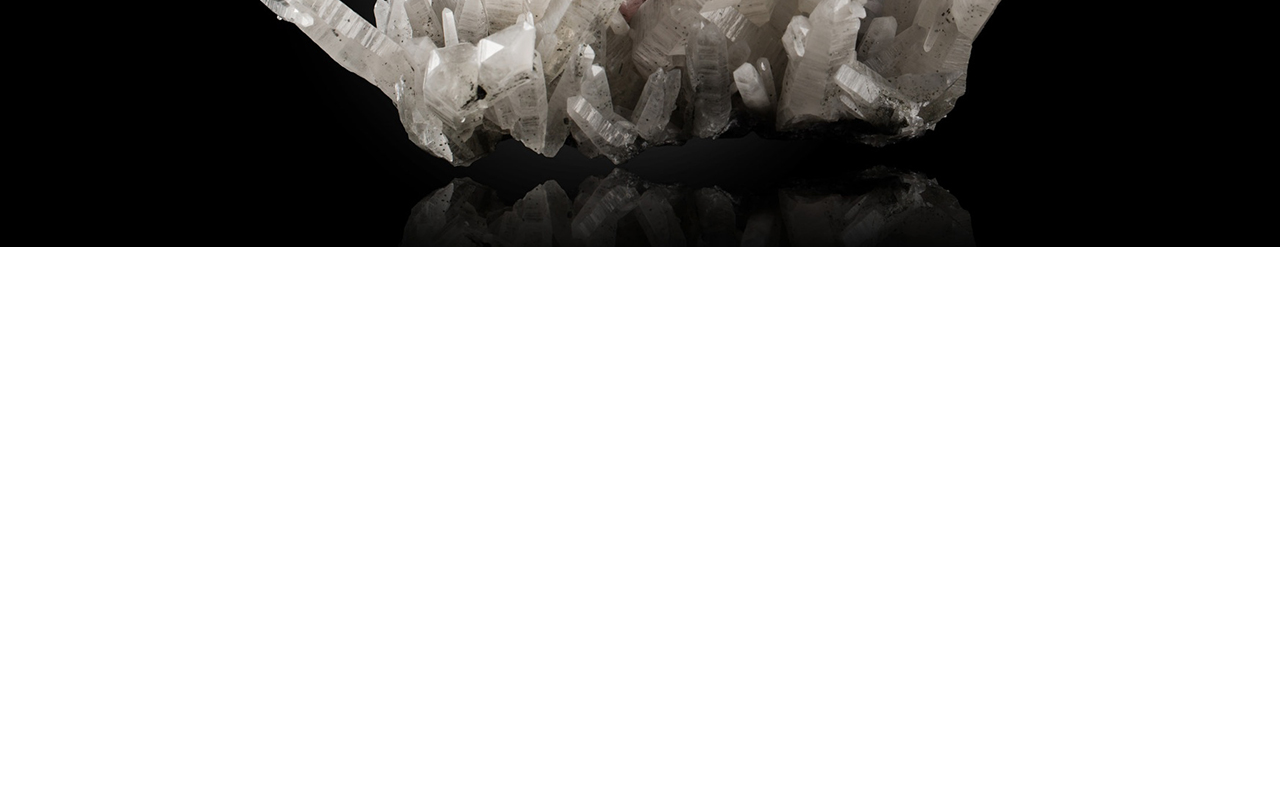
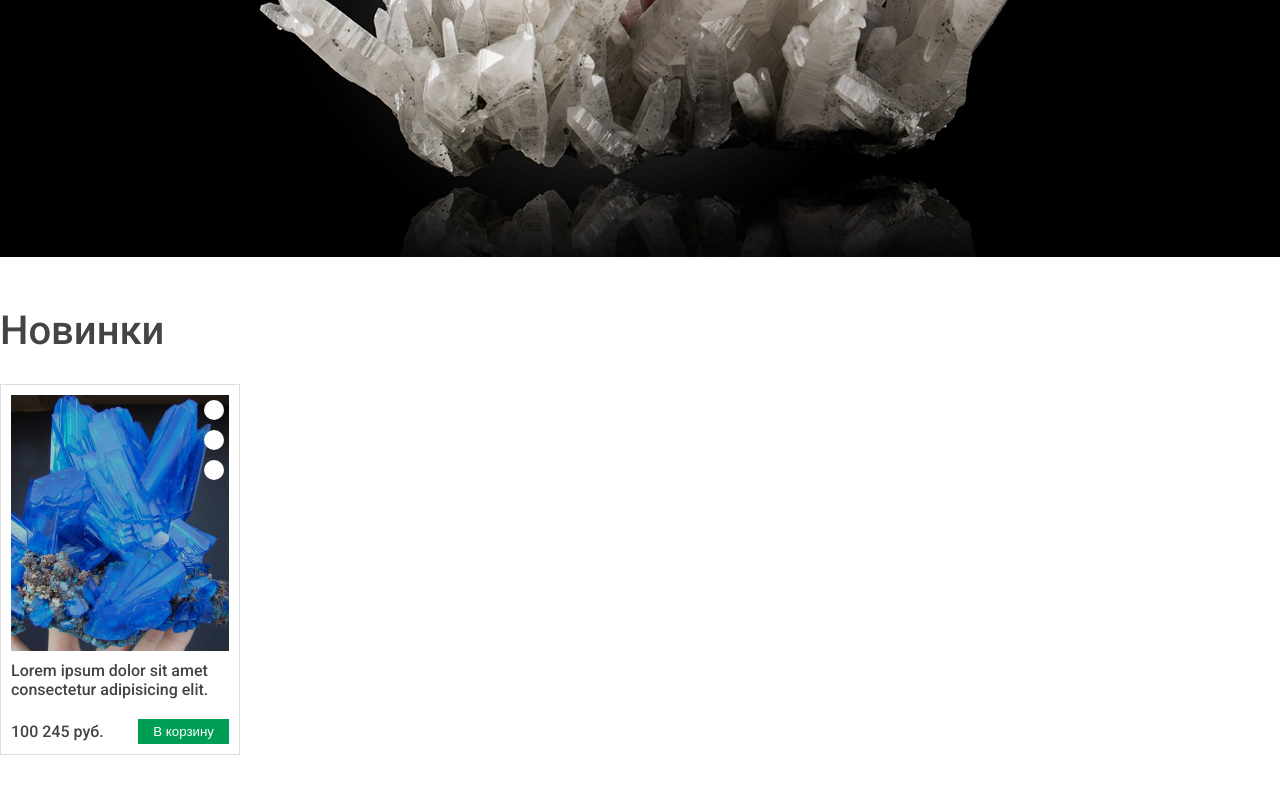
Before and after one commit to Andrej-Nil/mineral-kingdom, a plain HTML site: page index.html in a window 1280 px wide. Shown: the part 467-1260 px from the top of the page. Before the commit the page ends 800 px from the top, so only its background shows below. Drawn offline with Linux system fonts and the light colour scheme.

Commit message:
Доделываю карточку товара

```diff
--- a/index.html
+++ b/index.html
@@ -107,9 +107,6 @@
         </form>
       </div>
     </div>
-
-
-
   </header>
   <main class="main container">
     <div class="main-slider">
@@ -138,11 +135,38 @@
     </div>
 
     <section class="section">
-      <p class="section__title"></p>
+      <p class="section__title">Новинки</p>
 
       <div class="product-list">
         <div class="product-card">
+          <div class="product-card__sticker-list">
+            <span class="product-card__sticker">
 
+            </span>
+
+            <span class="product-card__sticker">
+
+            </span>
+
+            <span class="product-card__sticker">
+
+            </span>
+          </div>
+
+          <a href="/" class="product-card__img-link">
+            <img src="./images/img/product-2.jpg" alt="" class="product-card__img">
+          </a>
+
+          <p class="product-card__title">
+            <a href="/" class="product-card__link">
+              Lorem ipsum dolor sit amet consectetur adipisicing elit.
+            </a>
+          </p>
+
+          <div class="product-card__bottom">
+            <p class="product-card__price">100 245 руб.</p>
+            <button class="product-card__btn btn btn_green">В корзину</button>
+          </div>
         </div>
       </div>
     </section>
--- a/scss/blocks/_header-center.scss
+++ b/scss/blocks/_header-center.scss
@@ -3,7 +3,7 @@
 }
 
 .header-center__inner {
-  padding: 10px 0;
+  padding: 15px 0;
   display: flex;
   justify-content: space-between;
   align-items: center;
--- a/scss/blocks/_main-slider.scss
+++ b/scss/blocks/_main-slider.scss
@@ -1,6 +1,7 @@
 .main-slider {
   position: relative;
   overflow: hidden;
+  margin-bottom: 50px;
 }
 
 .main-slider__track {
--- /dev/null
+++ b/scss/blocks/_product-card.scss
@@ -0,0 +1,81 @@
+.product-card {
+  position: relative;
+  display: flex;
+  flex-direction: column;
+  max-width: 240px;
+  width: 100%;
+  border: 1px solid #dddddd;
+  padding: 10px;
+  background: #ffffff;
+  transition: box-shadow 0.2s ease-in-out;
+  &:hover {
+    box-shadow: 0 0 15px rgba(0, 0, 0, 0.2);
+  }
+
+  .product-card__img-link {
+    overflow: hidden;
+  }
+
+  &:hover .product-card__img {
+    transform: scale(1.1);
+    opacity: 1;
+  }
+}
+
+.product-card__sticker-list {
+  z-index: 10;
+  position: absolute;
+  top: 15px;
+  right: 15px;
+  display: flex;
+  flex-direction: column;
+  gap: 10px;
+}
+
+.product-card__sticker {
+  display: block;
+  width: 20px;
+  height: 20px;
+  background: #fff;
+  border-radius: 50%;
+}
+
+.product-card__img-link {
+  background: #000;
+  margin-bottom: 10px;
+}
+
+.product-card__img {
+  width: 100%;
+  height: 256px;
+
+  object-fit: cover;
+  object-position: center;
+  opacity: 0.8;
+  transition: transform 0.2s ease-in-out, opacity 0.2s ease-in-out;
+}
+
+.product-card__title {
+  font-size: 16px;
+  font-weight: 500;
+  margin-bottom: 20px;
+}
+
+.product-card__link {
+  color: #444;
+  &:hover {
+    color: #b60000;
+  }
+}
+
+.product-card__bottom {
+  margin-top: auto;
+  display: flex;
+  align-items: center;
+  justify-content: space-between;
+}
+
+.product-card__price {
+  font-size: 16px;
+  font-weight: 500;
+}
--- /dev/null
+++ b/scss/blocks/_product-list.scss
@@ -0,0 +1,5 @@
+.product-list {
+  display: grid;
+  grid-template-columns: repeat(auto-fit, minmax(240px, 1fr));
+  gap: 16px;
+}
--- /dev/null
+++ b/scss/blocks/_section.scss
@@ -0,0 +1,9 @@
+.section {
+  margin-bottom: 50px;
+}
+
+.section__title {
+  font-size: 40px;
+  font-weight: 500;
+  margin-bottom: 30px;
+}
--- a/scss/elements/_btn.scss
+++ b/scss/elements/_btn.scss
@@ -15,6 +15,13 @@
       background: #002bb6;
     }
   }
+  &_green {
+    background: #009d54;
+    color: #ffffff;
+    &:hover {
+      background: #03c269;
+    }
+  }
   &_grey {
     background: #f0f0f0;
     &:hover {
--- a/scss/style.scss
+++ b/scss/style.scss
@@ -20,3 +20,6 @@
 @import "./blocks/catalog-nav";
 @import "./blocks/catalog-menu";
 @import "./blocks/catalog-category";
+@import "./blocks/section";
+@import "./blocks/product-list";
+@import "./blocks/product-card";
```
Also changed, not shown: css/style.css, css/style.min.css, images/img/product-1.jpg (added), images/img/product-2.jpg (added), images/img/product-3.jpg (added), 2 other files.
